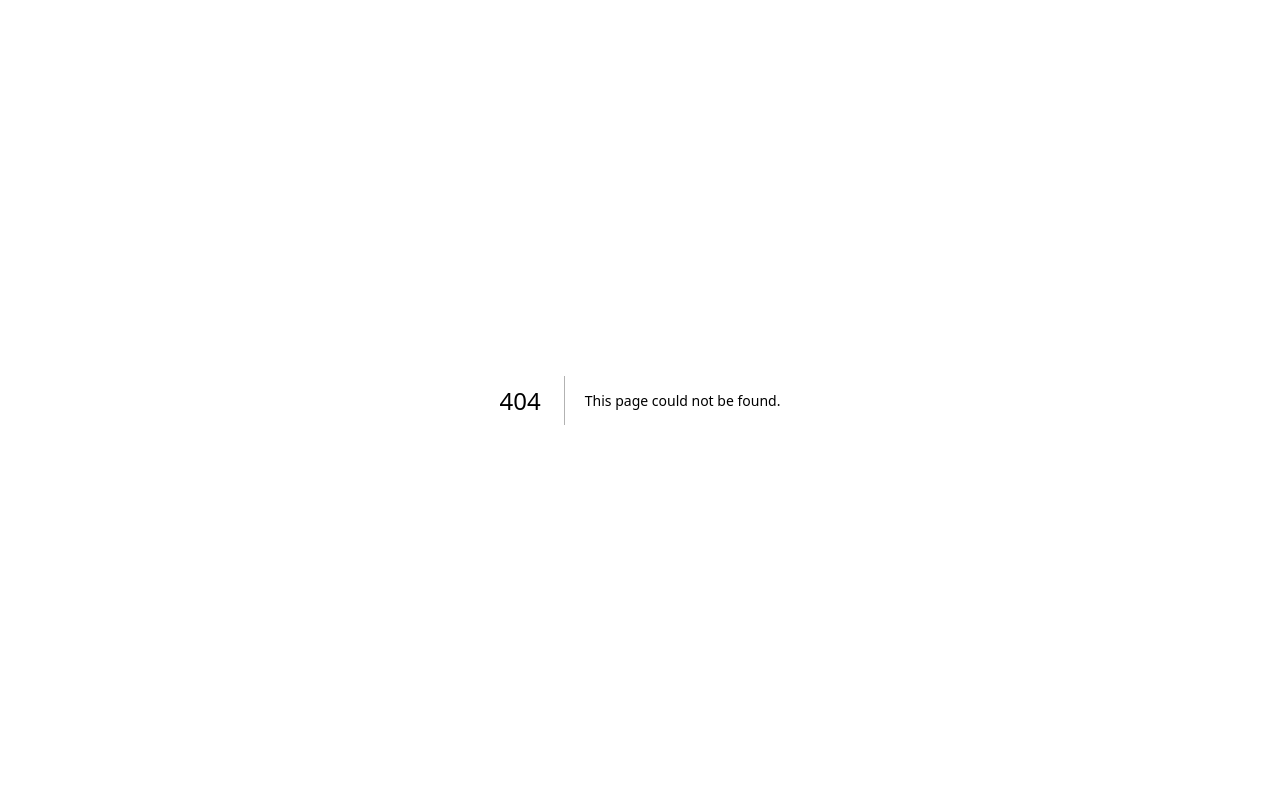
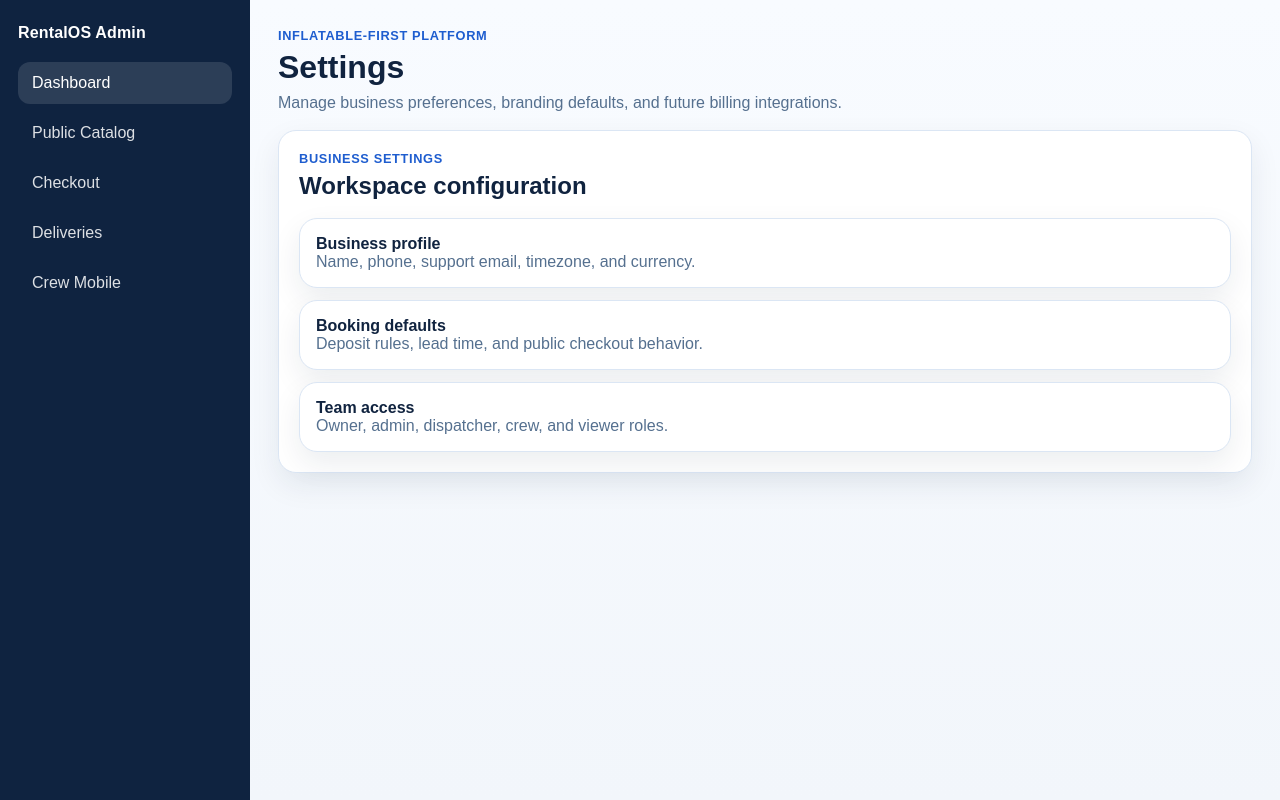
Before and after one commit to kkoly10/rental-software, a Next.js app: page /dashboard/settings in a window 1280 px wide. Before the commit this address had no page. Built offline with nearby package versions, Linux system fonts and the light colour scheme.

Commit message:
Add settings page scaffold

```diff
--- /dev/null
+++ b/app/dashboard/settings/page.tsx
@@ -0,0 +1,33 @@
+import { DashboardShell } from "@/components/layout/dashboard-shell";
+
+export default function SettingsPage() {
+  return (
+    <DashboardShell
+      title="Settings"
+      description="Manage business preferences, branding defaults, and future billing integrations."
+    >
+      <section className="panel">
+        <div className="section-header">
+          <div>
+            <div className="kicker">Business settings</div>
+            <h2 style={{ margin: "6px 0 0" }}>Workspace configuration</h2>
+          </div>
+        </div>
+        <div className="list">
+          <div className="order-card">
+            <strong>Business profile</strong>
+            <div className="muted">Name, phone, support email, timezone, and currency.</div>
+          </div>
+          <div className="order-card">
+            <strong>Booking defaults</strong>
+            <div className="muted">Deposit rules, lead time, and public checkout behavior.</div>
+          </div>
+          <div className="order-card">
+            <strong>Team access</strong>
+            <div className="muted">Owner, admin, dispatcher, crew, and viewer roles.</div>
+          </div>
+        </div>
+      </section>
+    </DashboardShell>
+  );
+}
```
